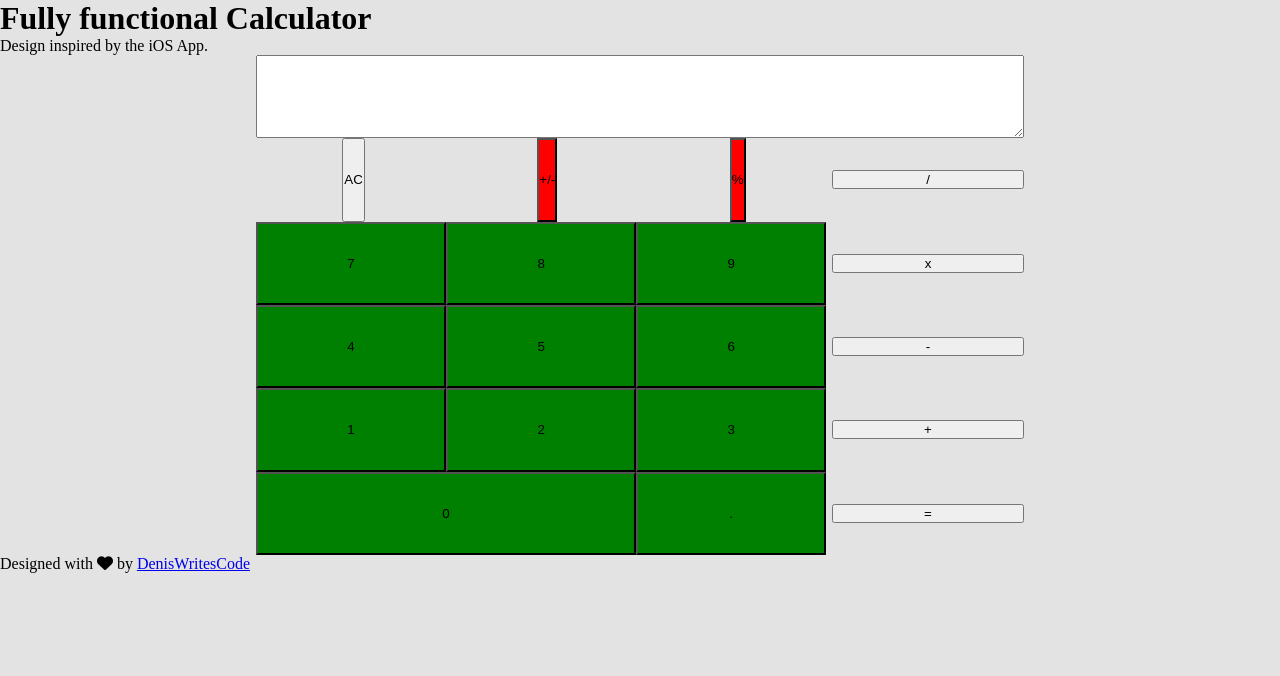
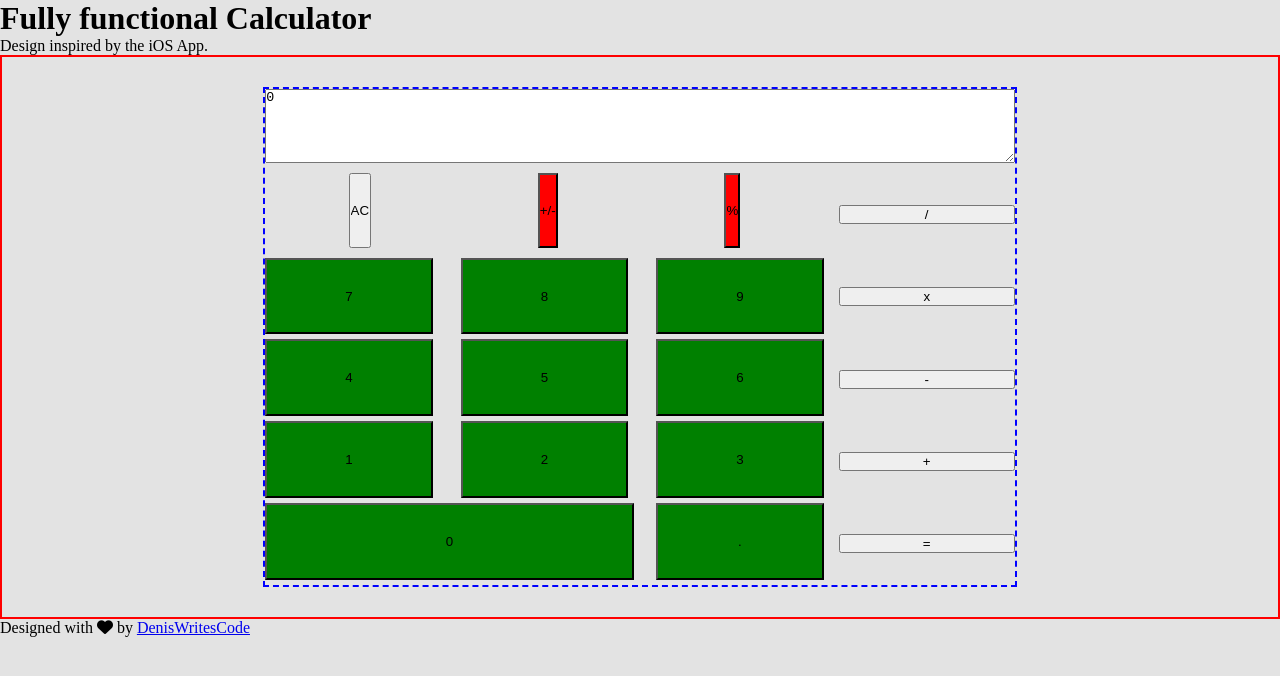
Before and after one commit to DenisWritesCode/odin-calculator, a plain HTML site: page index.html in a window 1280 px wide. Both pictures are taken after a click on the button "AC". Drawn offline with Linux system fonts and the light colour scheme.

Commit message:
Can read all the buttons

```diff
--- a/calculator.css
+++ b/calculator.css
@@ -1,7 +1,10 @@
 /* Style the calc here */
 
 /* Target is to reproduce the iOS layout */
-
+main {
+  padding: 10px;
+  border: red solid 2px;
+}
 input[value="AC"] {
   grid-area: AC;
 }
@@ -77,11 +80,13 @@ textarea#output {
   grid-area: numbers;
   display: flex;
   flex-wrap: wrap;
+  justify-content: space-between;
 }
 
 .numbers input {
   background-color: green;
-  width: 33%;
+  width: 30%;
+  margin-bottom: 5px;
 }
 
 .numbers input[value="0"] {
@@ -95,13 +100,15 @@ textarea#output {
 }
 
 .calculator {
-  min-height: 500px;
+  border: 2px blue dashed;
+  height: 500px;
   width: 60%;
-  margin: 0 auto;
+  margin: 20px auto;
 
   display: grid;
   grid-template-columns: repeat(4, 1fr);
   grid-template-rows: repeat(6, 1fr);
+  grid-gap: 2%;
   grid-template-areas:
     "result   result   result   result"
     "function function function calc"
--- a/calculator.js
+++ b/calculator.js
@@ -34,3 +34,60 @@ const operate = (num1, num2, operator) => {
     default:
   }
 };
+
+// Select all buttons. Convert them to an Array from nodelist.
+const buttons = Array.from(document.querySelectorAll("input"));
+const textArea = document.querySelector("#output");
+
+// Add eventlistener to each button.
+buttons.map((button) => {
+  button.addEventListener("click", (e) => {
+    calculate(e.target.value);
+  });
+});
+
+// Store numbers.
+let workingValue = 0;
+// function to run the show.
+const calculate = (buttonPressed) => {
+  // Check if it is a number.
+  if (!isNaN(Number(buttonPressed))) {
+    // Compare to NaN. If true, not a number.
+    console.log("Number: ", buttonPressed);
+    workingValue += buttonPressed; // Updates textArea but only to current digit. May have to move this portion later. Bug of original value.
+    textArea.value = workingValue;
+  }
+  // If number, update text area. => Above.
+  // if operator( = is part of operator ), update currentValue. Differentiate
+  // between first value and second.
+  // If %, divide currentValue by 100.
+  // If (+/-), negate current number.
+  else if (
+    buttonPressed === "+" ||
+    buttonPressed === "-" ||
+    buttonPressed === "x" ||
+    buttonPressed === "/" ||
+    buttonPressed === "=" ||
+    buttonPressed === "%" ||
+    buttonPressed === "+/-"
+  ) {
+    console.log(buttonPressed);
+  }
+  // If . work on currentValue.
+  else if (buttonPressed === ".") {
+    console.log("Add .");
+    workingValue += buttonPressed;
+    textArea.value = workingValue;
+  }
+  // If AC, reset EVERYTHING.
+  else if (buttonPressed === "AC") {
+    console.log("AC -> It's rewind time boys");
+    workingValue = 0;
+    textArea.value = workingValue;
+  } else {
+    console.log("Weuh");
+  } //
+};
+
+// Function to update textArea.
+// Function to keep track of currentValue.
--- a/index.html
+++ b/index.html
@@ -14,11 +14,11 @@
     <link rel="stylesheet" href="calculator.css" />
   </head>
   <body>
-    <div class="container">
-      <header>
-        <h1>Fully functional Calculator</h1>
-        <p>Design inspired by the iOS App.</p>
-      </header>
+    <header>
+      <h1>Fully functional Calculator</h1>
+      <p>Design inspired by the iOS App.</p>
+    </header>
+    <main>
       <div class="calculator">
         <textarea name="output" id="output" cols="30" rows="3"></textarea>
         <div class="function">
@@ -47,7 +47,7 @@
           <input type="button" value="=" />
         </div>
       </div>
-    </div>
+    </main>
     <footer>
       <p>
         Designed with <span> <i class="fas fa-heart"></i> </span> by
```
